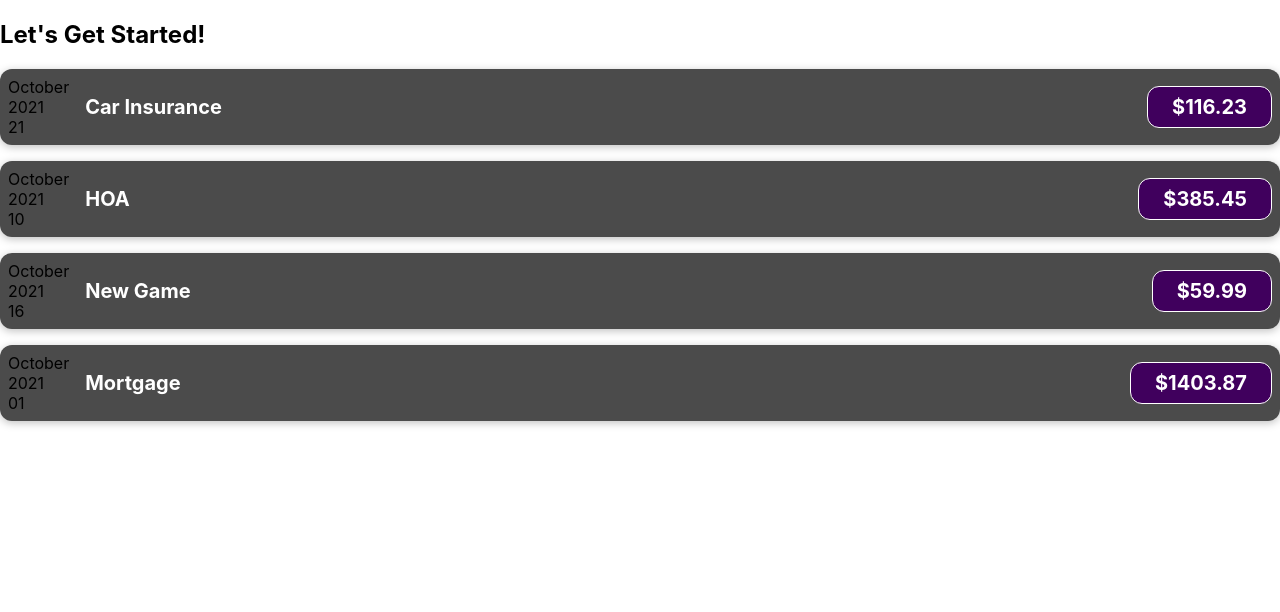
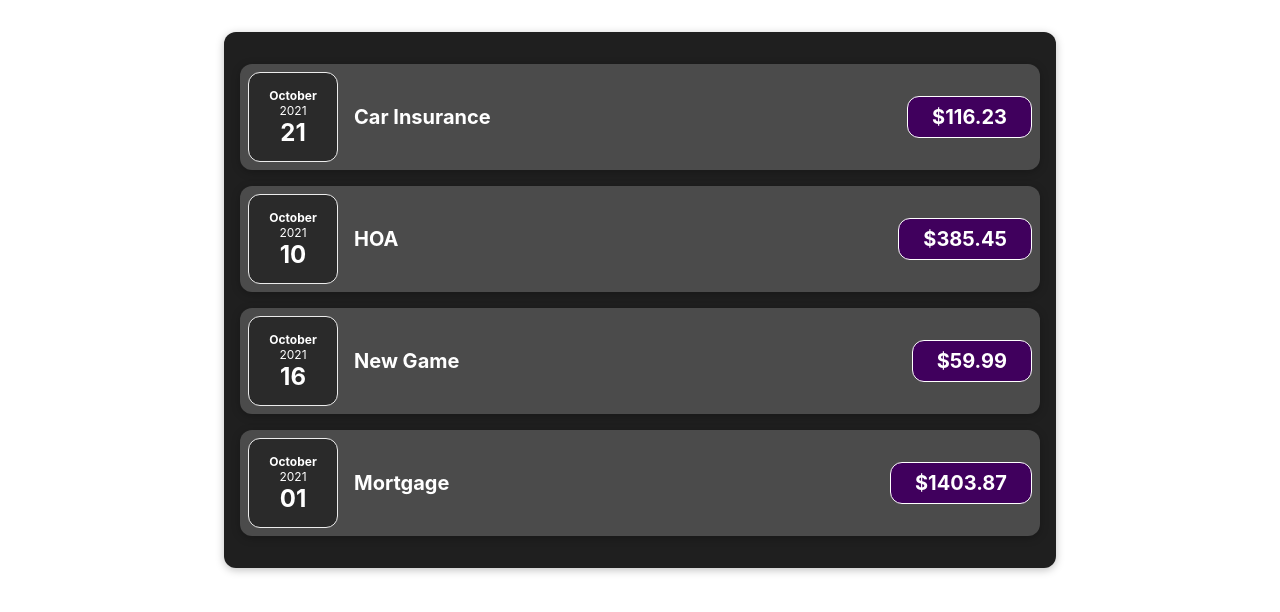
Before and after one commit to layer8games/react-complete-guide-demo1, a React (Create React App) app: page / in a window 1280 px wide. Shown: the top 612 px of the page. Built offline with nearby package versions, Linux system fonts and the light colour scheme.

Commit message:
Finished secion 3

```diff
--- a/src/App.js
+++ b/src/App.js
@@ -1,6 +1,6 @@
-import ExpenseItem from "./components/ExpenseItem";
+import Expenses from "./components/Expenses/Expenses";
 
-function App() {
+const App = () => {
   const expenses = [
     { title: "Car Insurance", amount: 116.23, date: new Date(2021, 9, 21) },
     { title: "HOA", amount: 385.45, date: new Date(2021, 9, 10) },
@@ -10,27 +10,7 @@
 
   return (
     <div>
-      <h2>Let's Get Started!</h2>
-      <ExpenseItem
-        title={expenses[0].title}
-        amount={expenses[0].amount}
-        date={expenses[0].date}
-      />
-      <ExpenseItem
-        title={expenses[1].title}
-        amount={expenses[1].amount}
-        date={expenses[1].date}
-      />
-      <ExpenseItem
-        title={expenses[2].title}
-        amount={expenses[2].amount}
-        date={expenses[2].date}
-      />
-      <ExpenseItem
-        title={expenses[3].title}
-        amount={expenses[3].amount}
-        date={expenses[3].date}
-      />
+      <Expenses items={expenses} />
     </div>
   );
 }
--- a/src/components/ExpenseDate.js
+++ b/src/components/Expenses/ExpenseDate.js
@@ -1,13 +1,15 @@
+import "./css/ExpenseDate.css"
+
 const ExpenseDate = (props) => {
   const month = props.date.toLocaleString("en-US", { month: "long" });
   const day = props.date.toLocaleString("en-US", { day: "2-digit" });
   const year = props.date.getFullYear();
 
   return (
-    <div>
-      <div>{month}</div>
-      <div>{year}</div>
-      <div>{day}</div>
+    <div className="expense-date">
+      <div className="expense-date__month">{month}</div>
+      <div className="expense-date__year">{year}</div>
+      <div className="expense-date__day">{day}</div>
     </div>
   );
 };
--- a/src/components/ExpenseItem.js
+++ b/src/components/Expenses/ExpenseItem.js
@@ -1,17 +1,18 @@
 
+import Card from "../UI/Card";
 import ExpenseDate from "./ExpenseDate";
-import "./ExpenseItem.css";
+import "./css/ExpenseItem.css";
 
 
 const ExpenseItem = (props) => {
   return (
-    <div className="expense-item">
+    <Card className="expense-item">
       <ExpenseDate date={props.date}/>
       <div className="expense-item__description">
         <h2>{props.title}</h2>
         <div className="expense-item__price">${props.amount}</div>
       </div>
-    </div>
+    </Card>
   );
 };
 
--- /dev/null
+++ b/src/components/Expenses/Expenses.js
@@ -0,0 +1,33 @@
+import Card from "../UI/Card";
+import ExpenseItem from "./ExpenseItem";
+import "./css/Expenses.css";
+
+const Expenses = (props) => {
+  const items = props.items;
+    return (
+    <Card className="expenses">
+      <ExpenseItem
+        title={items[0].title}
+        amount={items[0].amount}
+        date={items[0].date}
+      />
+      <ExpenseItem
+        title={items[1].title}
+        amount={items[1].amount}
+        date={items[1].date}
+      />
+      <ExpenseItem
+        title={items[2].title}
+        amount={items[2].amount}
+        date={items[2].date}
+      />
+      <ExpenseItem
+        title={items[3].title}
+        amount={items[3].amount}
+        date={items[3].date}
+      />
+    </Card>
+  );
+};
+
+export default Expenses;
--- /dev/null
+++ b/src/components/Expenses/css/ExpenseDate.css
@@ -0,0 +1,26 @@
+.expense-date {
+    display: flex;
+    flex-direction: column;
+    width: 5.5rem;
+    height: 5.5rem;
+    border: 1px solid #ececec;
+    background-color: #2a2a2a;
+    color: white;
+    border-radius: 12px;
+    align-items: center;
+    justify-content: center;
+  }
+
+  .expense-date__month {
+    font-size: 0.75rem;
+    font-weight: bold;
+  }
+
+  .expense-date__year {
+    font-size: 0.75rem;
+  }
+
+  .expense-date__day {
+    font-size: 1.5rem;
+    font-weight: bold;
+  }
--- a/src/components/ExpenseItem.css
+++ b/src/components/Expenses/css/ExpenseItem.css
@@ -2,10 +2,8 @@
     display: flex;
     justify-content: space-between;
     align-items: center;
-    box-shadow: 0 2px 8px rgba(0, 0, 0, 0.25);
     padding: 0.5rem;
     margin: 1rem 0;
-    border-radius: 12px;
     background-color: #4b4b4b;
   }
 
--- /dev/null
+++ b/src/components/Expenses/css/Expenses.css
@@ -0,0 +1,7 @@
+.expenses {
+    padding: 1rem;
+    background-color: rgb(31, 31, 31);
+    margin: 2rem auto;
+    width: 50rem;
+    max-width: 95%;
+  }
--- /dev/null
+++ b/src/components/UI/Card.js
@@ -0,0 +1,8 @@
+import "./css/Card.css"
+
+const Card = (props) => {
+    const classes = 'card ' + props.className;
+    return <div className={classes}>{props.children}</div>
+};
+
+export default Card;
--- /dev/null
+++ b/src/components/UI/css/Card.css
@@ -0,0 +1,6 @@
+.card {
+    border-radius: 12px;
+    box-shadow: 0 1px 8px rgba(0, 0, 0, 0.25);
+    box-shadow: 0 2px 8px rgba(0, 0, 0, 0.25);
+    border-radius: 12px;
+}
```
